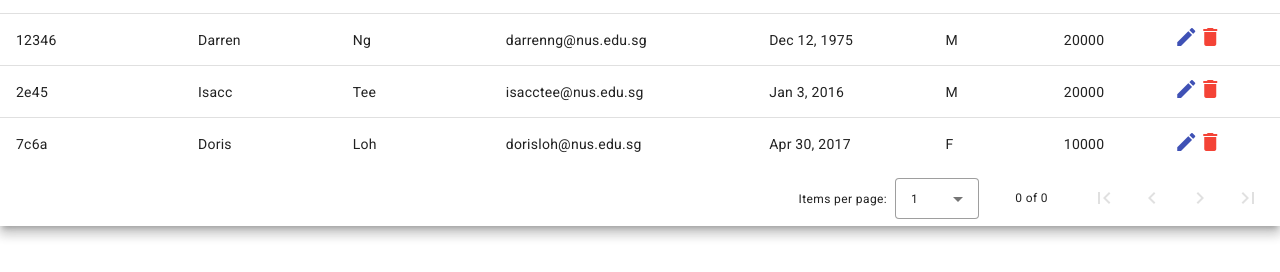
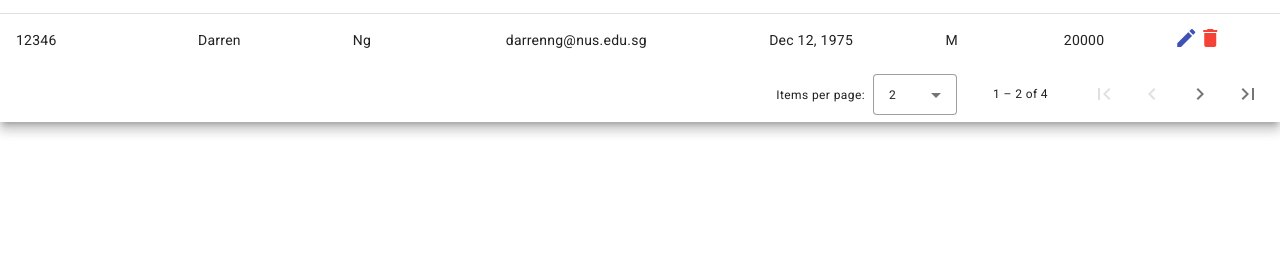
Before and after one commit to darryl1975/day34-lecture, an Angular app: page / in a window 1280 px wide. Shown: the part 353-625 px from the top of the page. Built offline with nearby package versions, Linux system fonts and the light colour scheme; no server answers; data requests are answered from the project's data file.

Commit message:
resolved paginator issue

```diff
--- a/src/app/app.component.html
+++ b/src/app/app.component.html
@@ -48,7 +48,7 @@
     <ng-container matColumnDef="action">
       <th mat-header-cell *matHeaderCellDef> Action </th>
       <td mat-cell *matCellDef="let employee">
-        <span class="action-icon" >
+        <span class="action-icon">
           <mat-icon color="primary" (click)="editEmployee(employee)">edit</mat-icon>
         </span>
         <span class="action-icon" (click)="deleteEmployee(employee.id)">
@@ -61,5 +61,6 @@
     <tr mat-row *matRowDef="let employee; columns: displayColumns"></tr>
   </table>
 
-  <mat-paginator [pageSizeOptions]="[1, 2, 5]" showFirstLastButtons></mat-paginator>
+  <mat-paginator [length]="length" [pageSize]="pageSize" [pageSizeOptions]="[1, 2, 5]"
+    showFirstLastButtons></mat-paginator>
 </div>
--- a/src/app/app.component.ts
+++ b/src/app/app.component.ts
@@ -30,8 +30,8 @@ export class AppComponent {
   paginator!: MatPaginator;
 
   // MatPaginator Inputs
-  // length = 1;
-  // pageSize = 10;
+  length = 5;
+  pageSize = 2;
 
   constructor(private employeeService: EmployeeService,
     public dialog: MatDialog) {
@@ -47,7 +47,7 @@ export class AppComponent {
     this.employeeService.getEmployees().subscribe({
       next: (data) => {
         this.dataSource = new MatTableDataSource<any>(data);
-
+        this.dataSource.paginator = this.paginator;
       },
       error: (err) => {
         console.log(err);
```
